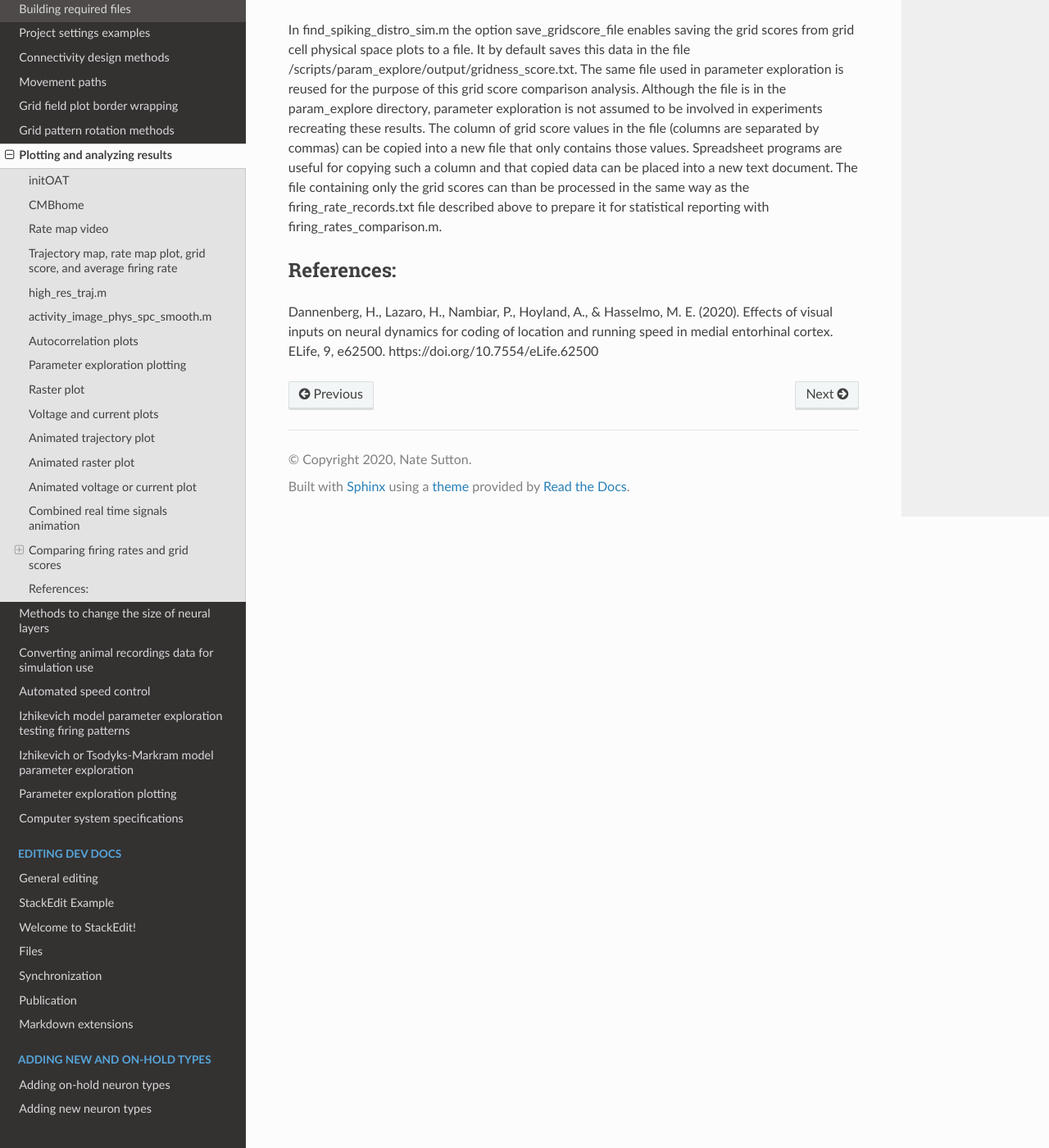
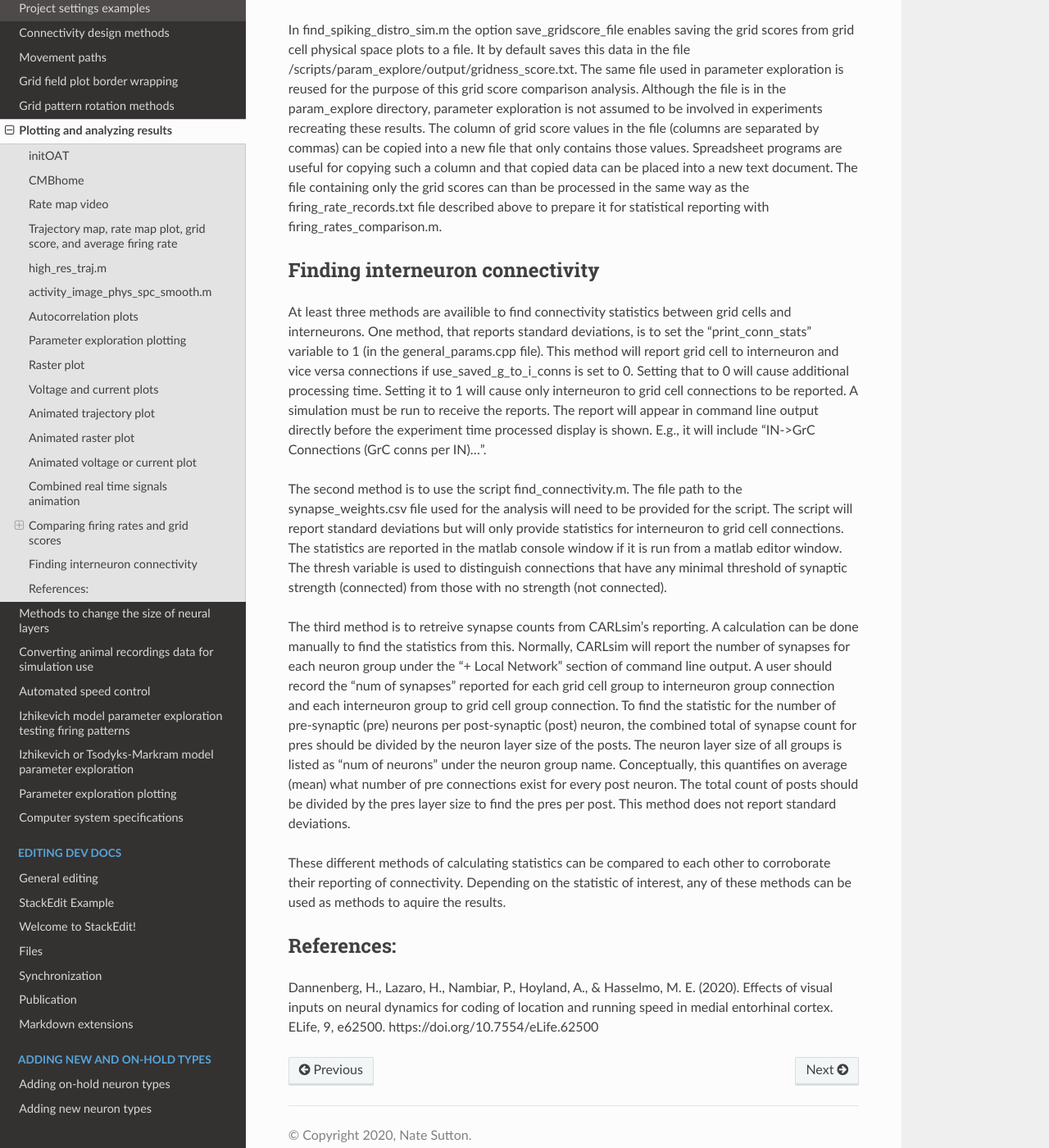
Before and after one commit to Hippocampome-Org/hco_dev_docs, a Sphinx documentation site: the page built from docs/spatial_nav/plotting_results.md, in a window 1280 px wide and 1400 px high, scrolled down 6823 px. Shown: the whole window at 82% size. Built offline with Sphinx 7.4.7 and the Read the Docs theme 2.0.0, drawn with Linux system fonts in a browser that asks for light colours.

Commit message:
updated spatial nav sim docs

```diff
--- a/docs/spatial_nav/plotting_results.md
+++ b/docs/spatial_nav/plotting_results.md
@@ -155,6 +155,16 @@ In find_spiking_distro_sim.m the option save_firingpeak_file enables saving the
 
 In find_spiking_distro_sim.m the option save_gridscore_file enables saving the grid scores from grid cell physical space plots to a file. It by default saves this data in the file /scripts/param_explore/output/gridness_score.txt. The same file used in parameter exploration is reused for the purpose of this grid score comparison analysis. Although the file is in the param_explore directory, parameter exploration is not assumed to be involved in experiments recreating these results. The column of grid score values in the file (columns are separated by commas) can be copied into a new file that only contains those values. Spreadsheet programs are useful for copying such a column and that copied data can be placed into a new text document. The file containing only the grid scores can than be processed in the same way as the firing_rate_records.txt file described above to prepare it for statistical reporting with firing_rates_comparison.m.
 
+## Finding interneuron connectivity
+
+At least three methods are availible to find connectivity statistics between grid cells and interneurons. One method, that reports standard deviations, is to set the "print_conn_stats" variable to 1 (in the general_params.cpp file). This method will report grid cell to interneuron and vice versa connections if use_saved_g_to_i_conns is set to 0. Setting that to 0 will cause additional processing time. Setting it to 1 will cause only interneuron to grid cell connections to be reported. A simulation must be run to receive the reports. The report will appear in command line output directly before the experiment time processed display is shown. E.g., it will include "IN->GrC Connections (GrC conns per IN)...".
+
+The second method is to use the script find_connectivity.m. The file path to the synapse_weights.csv file used for the analysis will need to be provided for the script. The script will report standard deviations but will only provide statistics for interneuron to grid cell connections. The statistics are reported in the matlab console window if it is run from a matlab editor window. The thresh variable is used to distinguish connections that have any minimal threshold of synaptic strength (connected) from those with no strength (not connected).
+
+The third method is to retreive synapse counts from CARLsim's reporting. A calculation can be done manually to find the statistics from this. Normally, CARLsim will report the number of synapses for each neuron group under the "+ Local Network" section of command line output. A user should record the "num of synapses" reported for each grid cell group to interneuron group connection and each interneuron group to grid cell group connection. To find the statistic for the number of pre-synaptic (pre) neurons per post-synaptic (post) neuron, the combined total of synapse count for pres should be divided by the neuron layer size of the posts. The neuron layer size of all groups is listed as "num of neurons" under the neuron group name. Conceptually, this quantifies on average (mean) what number of pre connections exist for every post neuron. The total count of posts should be divided by the pres layer size to find the pres per post. This method does not report standard deviations.
+
+These different methods of calculating statistics can be compared to each other to corroborate their reporting of connectivity. Depending on the statistic of interest, any of these methods can be used as methods to aquire the results.
+
 ## References:
 
 Dannenberg, H., Lazaro, H., Nambiar, P., Hoyland, A., & Hasselmo, M. E. (2020). Effects of visual inputs on neural dynamics for coding of location and running speed in medial entorhinal cortex. ELife, 9, e62500. https://doi.org/10.7554/eLife.62500
```
